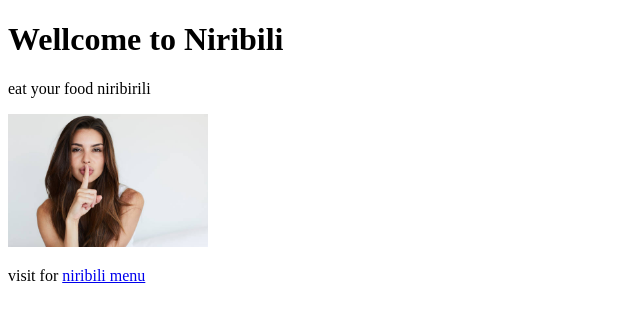
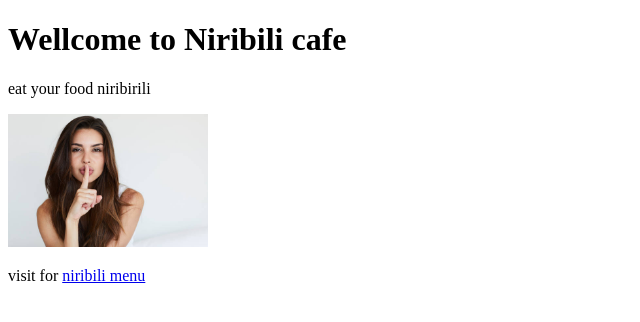
Before and after one commit to newmail202602/niribili-cafe, a plain HTML site: page index.html in a window 1280 px wide. Shown: the whole page, without its empty margins (0-640 px from the left). Drawn offline with Linux system fonts and the light colour scheme.

Commit message:
rename cafe

```diff
--- a/index.html
+++ b/index.html
@@ -6,7 +6,7 @@
     <title>Niribili Cafe</title>
   </head>
   <body>
-    <h1>Wellcome to Niribili</h1>
+    <h1>Wellcome to Niribili cafe</h1>
     <p>eat your food niribirili</p>
     <img width="200px" src="image/sss image.jpg" alt="sussss" />
     <br />
```
